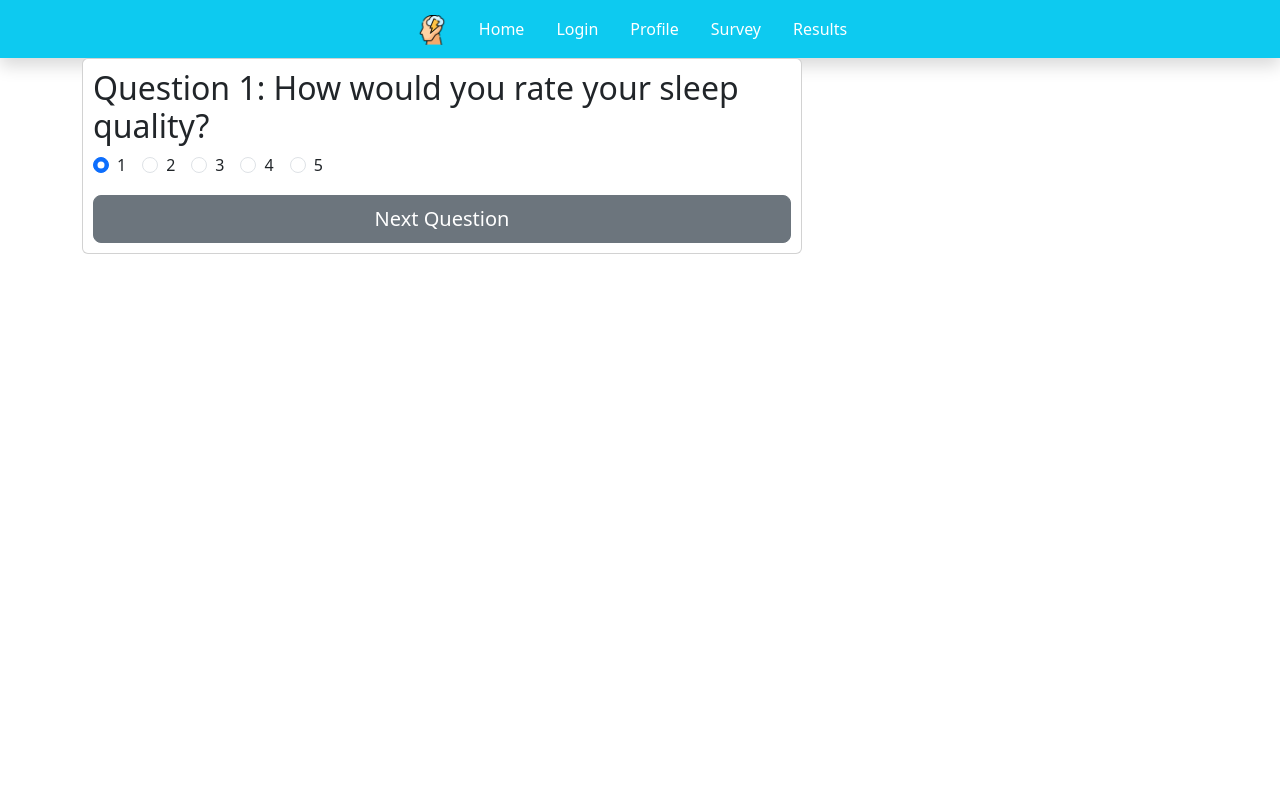
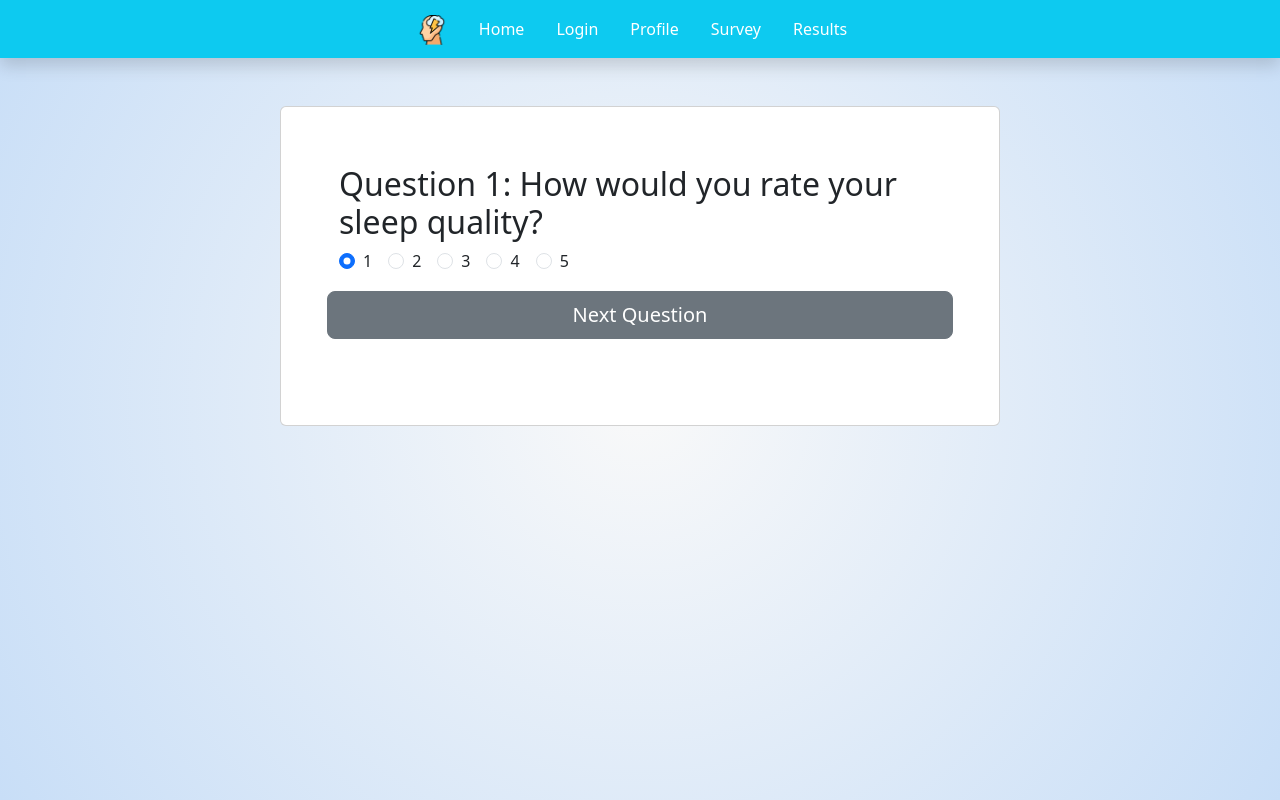
Before and after one commit to MAT-2/stress-free-me-v2, a React (Vite) app in the folder client/: page /Survey in a window 1280 px wide. Built offline with nearby package versions, Linux system fonts and the light colour scheme.

Commit message:
Added styling to background of application. Added reference in README. Updated styling and positioning of the thought card in Results page.

```diff
--- a/client/src/App.css
+++ b/client/src/App.css
@@ -1,3 +1,12 @@
 html {
   height: 100%;
 }
+
+body {
+  background: rgb(249, 249, 249);
+  background: radial-gradient(
+    circle,
+    rgba(249, 249, 249, 1) 0%,
+    rgba(200, 222, 247, 1) 100%
+  );
+}
--- a/client/src/pages/Results.jsx
+++ b/client/src/pages/Results.jsx
@@ -7,6 +7,9 @@
 import { QUERY_SINGLE_THOUGHT } from "../utils/queries";
 
 const styles = {
+  body: {
+    margin: "5px",
+  },
   card: {
     width: "50rem",
     padding: 20,
@@ -24,10 +27,13 @@
 
   return (
     <>
+      <div style={styles.body}>
         <div className="m-5 d-flex justify-content-center">
           <div className="card shadow-lg" style={styles.card}>
             <div className="card-body">
-            <h1>How are you feeling today? Log your thoughts to keep track.</h1>
+              <h1>
+                How are you feeling today? Log your thoughts to keep track.
+              </h1>
               <blockquote>{thought.thoughtText}</blockquote>
             </div>
             <div className="m-3 p-2 border border-dark align-content-center">
@@ -38,6 +44,7 @@
             </div>
           </div>
         </div>
+      </div>
     </>
   );
 }
--- a/client/src/pages/Survey.jsx
+++ b/client/src/pages/Survey.jsx
@@ -3,8 +3,8 @@
 import Form from "react-bootstrap/Form";
 import Button from "react-bootstrap/Button";
 import { useState } from "react";
-import { useMutation } from '@apollo/client';
-import { USER_RESPONSE } from '../utils/mutations';
+import { useMutation } from "@apollo/client";
+import { USER_RESPONSE } from "../utils/mutations";
 
 //Use state to cycle through the questions.
 //Only things changing would be question names, and the next cycled question. Form is the same.
@@ -109,8 +109,9 @@
   //};
 
   return (
-    <div>
-      <Card style={{ width: "45rem", padding: "10px" }}>
+    <div className="m-5 d-flex justify-content-center">
+      <Card style={{ width: "45rem", height: "20rem", padding: "10px" }}>
+        <div className=" p-5 row justify-content-center">
           <h2>{questions[activeQuestion].question}</h2>
           <Form onSubmit={formSubmit}>
             {["radio"].map((type) => (
@@ -176,6 +177,7 @@
           >
             Next Question
           </Button>
+        </div>
       </Card>
     </div>
   );
```
Also changed, not shown: 1 other file (tests, documents, lock files or other folders). Lines whose indentation alone changed are shown as unchanged.
